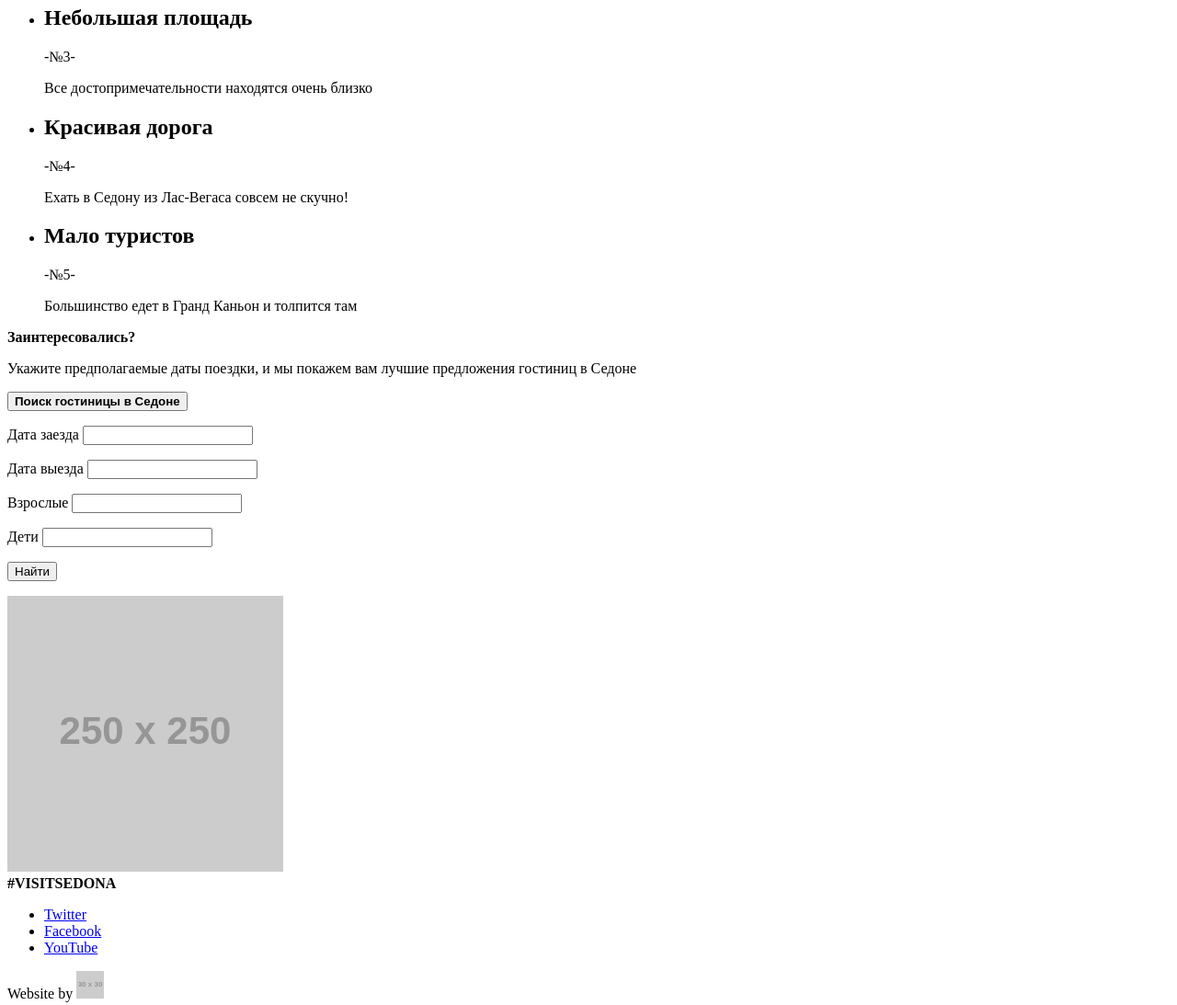
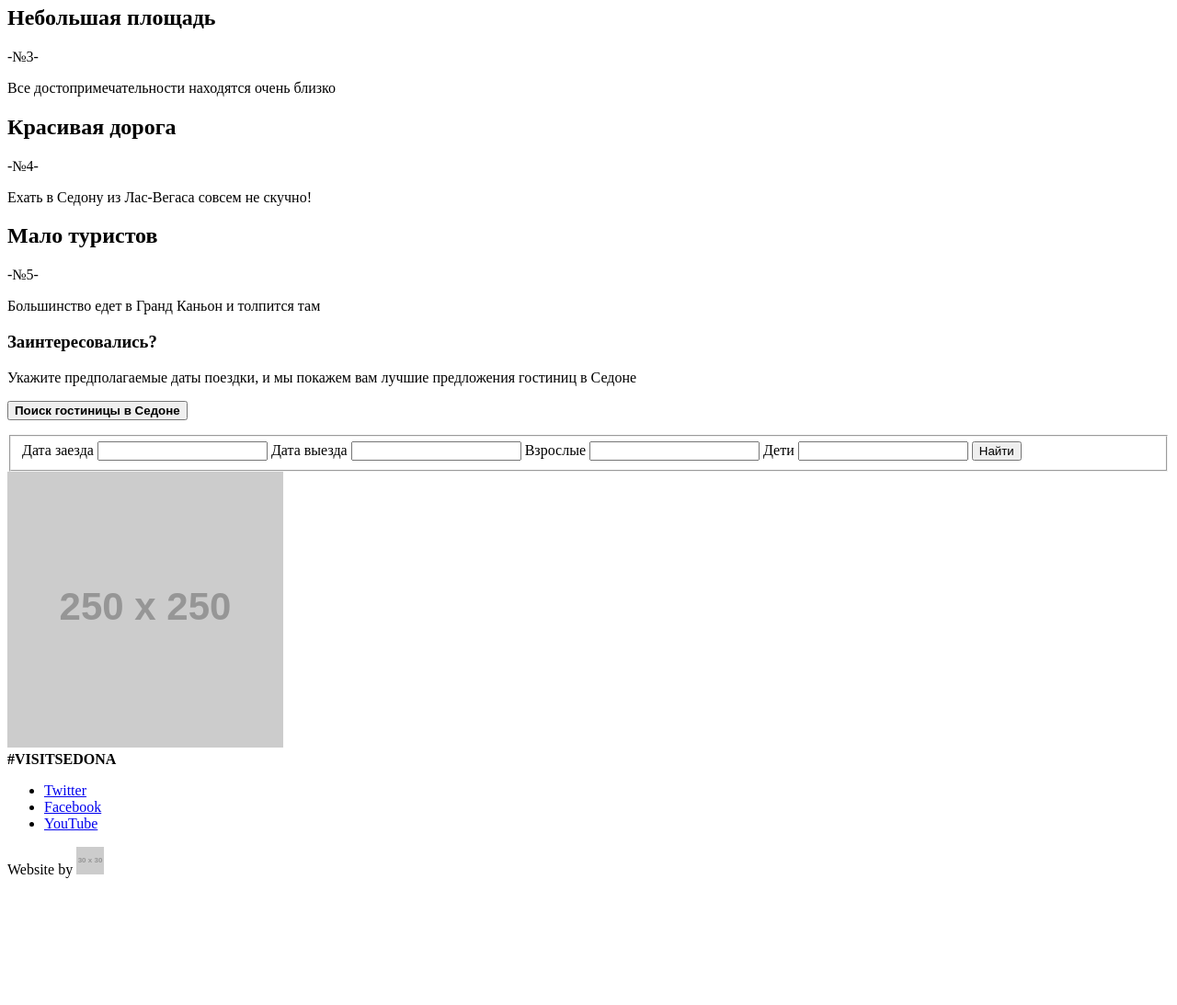
Before and after one commit to DenArn/422397-sedona, a plain HTML site: page index.html in a window 1280 px wide. Shown: the part 1000-2093 px from the top of the page at 92% size. After the commit the page ends 1963 px from the top, so only its background shows below. Drawn offline with Linux system fonts and the light colour scheme; placeholder pictures from the web are drawn by us.

Commit message:
Исправлены ошибки

```diff
--- a/index.html
+++ b/index.html
@@ -25,78 +25,93 @@
 			<p>Рассмотрим 5 причин, по которым Седона круче, чем Гранд Каньон!</p>
 		</section>
 		<section class="benefit">
+			<div>
 				<div class="benefit-background">
 					<h2>Настоящий городок</h2>
 					<p>-№1-</p>
 					<p>Седона - не аттракцион для туристов, там течет своя жизнь</p>
 				</div>
 				<img class="benefit-photos" src="http://placehold.it/150x100" alt="place1" width="150" height="100">
-
+			</div>
 			<div class="benefit-one">
-				<ul>
-					<li>
+				<div>
+					<div>
 						<h2>Жилье</h2>
 						<p>Рекомендуем пожить в настоящем мотеле, все как в кино!</p>
-					</li>
-					<li>
+					</div>
+					<div>
 						<h2>Еда</h2>
 						<p>Всегда заказывайте фирменный бургер, вы не разочаруетесь!</p>
-					</li>
-					<li>
+					</div>
+					<div>
 						<h2>Сувениры</h2>
 						<p>Не только китайского, но и местного производства!</p>
-					</li>
-				</ul>
+					</div>
+				</div>
 			</div>
 			<div class="benefit-background">
+				<div>
 					<img class="benefit-photos" src="http://placehold.it/150x100" alt="place2" width="150" height="100">
+				</div>
+				<div>
 					<h2>Там есть мост дьявола</h2>
 					<p>-№2-</p>
 					<p>Да, по нему можно пройти! Если конечно вы осмелитесь</p>
 				</div>
+			</div>
 			<div class="benefit-two">
-				<ul>
-					<li><h2>Небольшая площадь</h2>
+				<div>
+					<div>
+						<h2>Небольшая площадь</h2>
 						<p>-№3-</p>
-						<p>Все достопримечательности находятся очень близко</p></li>
-					<li><h2>Красивая дорога</h2>
+						<p>Все достопримечательности находятся очень близко</p>
+					</div>
+					<div>
+						<h2>Красивая дорога</h2>
 						<p>-№4-</p>
-						<p>Ехать в Седону из Лас-Вегаса совсем не скучно!</p></li>
-					<li><h2>Мало туристов</h2>
+						<p>Ехать в Седону из Лас-Вегаса совсем не скучно!</p>
+					</div>
+					<div>
+						<h2>Мало туристов</h2>
 						<p>-№5-</p>
-						<p>Большинство едет в Гранд Каньон и толпится там</p></li>
-				</ul>
+						<p>Большинство едет в Гранд Каньон и толпится там</p>
+					</div>
+				</div>
 
 			</div>
 		</section>
 
 		<div class="search-question">
-				<b>Заинтересовались?</b>
+			<h3>Заинтересовались?</h3>
 			<p>Укажите предполагаемые даты поездки, и мы покажем вам лучшие предложения гостиниц в Седоне</p>
 		</div>
-		<section class="modal modal-search">
-			<form class="search-calendar" action="#" method="post">
+
+		<div class="modal modal-search">
 			<p><button class="search-window"><b>Поиск гостиницы в Седоне</b>
 					</button></p>
-				<p><label for="date-enter">Дата заезда</label>
-					<input type="text" name="enter" id="date-enter"></p>
-     			 <p><label for="date-exit">Дата выезда</label>
-      				<input type="text" name="exit" id="date-exit"></p>
-      			<p><label for="number-adult">Взрослые</label>
-      				<input type="text" name="adult" id="number-adult"></p>
-      			<p><label for="number-child">Дети</label>
-      				<input type="text" name="child" id="number-child"></p>
-      			<p><input type="submit" value="Найти"></p>
+			<form class="search-calendar" action="#" method="post">
+				<fieldset>
+				<label for="date-enter">Дата заезда
+					<input type="text" name="enter" id="date-enter"></label>
+     			<label for="date-exit">Дата выезда
+      				<input type="text" name="exit" id="date-exit"></label>
+      			<label for="number-adult">Взрослые
+      				<input type="text" name="adult" id="number-adult"></label>
+      			<label for="number-child">Дети
+      				<input type="text" name="child" id="number-child"></label>
+      			<input type="submit" value="Найти">
+      		</fieldset>
 			</form>
+		</div>
+
+      	<section class="map">
+      		<img src="http://placehold.it/250x250" alt="map" width="300" height="300">
       	</section>
-
-      	<img class="map" src="http://placehold.it/250x250" alt="map" width="300" height="300">
-
-
 
 	</main>
 
     <footer class="footer-style">
+    	<section class="elastic">
     		<div class="hashteg">
     			<b>#VISITSEDONA</b>
     		</div>
@@ -107,10 +122,11 @@
     				<li><a class="social-button" href="#">YouTube</a></li>
     			</ul>
     		</div>
-    	<p class="footer-copyright">
-    		Website by
+    		<div class="footer-copyright">
+    			<span>Website by</span>
     			<a><img class="academy-enter" src="http://placehold.it/30x30" alt="academy" width="30" height="30"></a>
-    	</p>
+    		</div>
+    	</section>
 
     </footer>
   </body>
```
Also changed, not shown: inner.html (renamed from hotels.html). Lines whose indentation alone changed are shown as unchanged.
